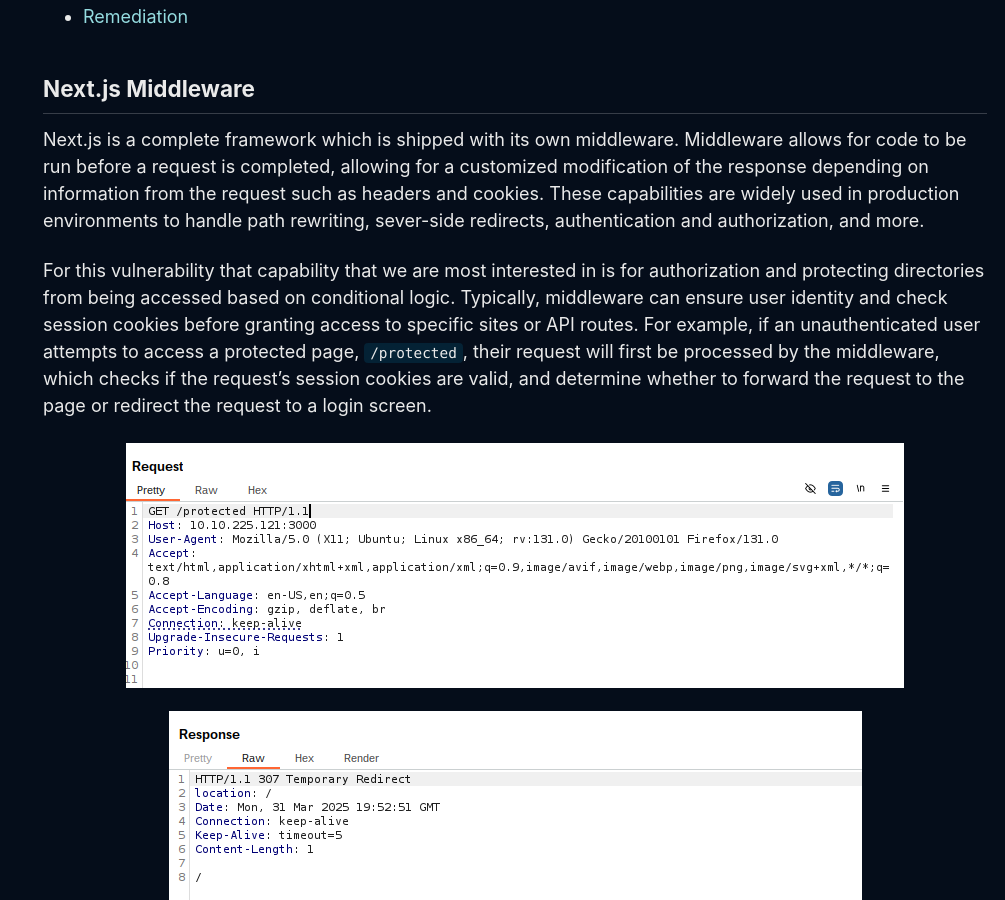
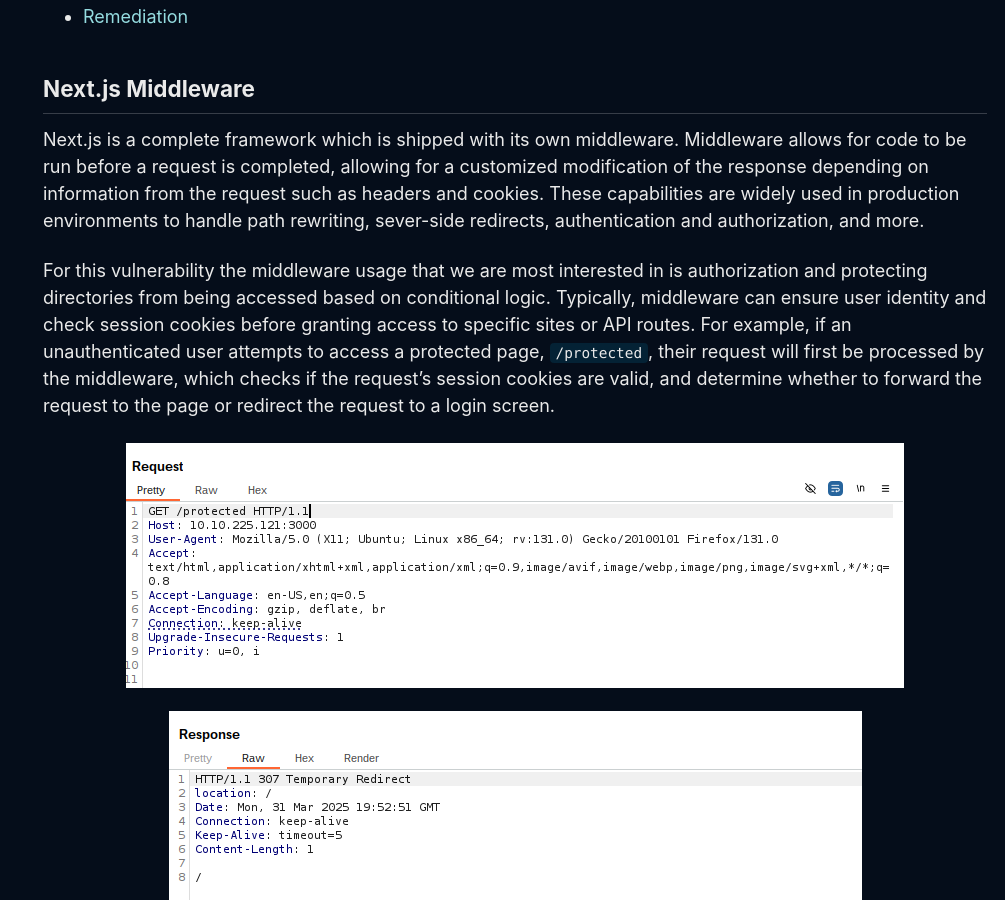
Before and after one commit to harutomo-jp/harutomo-jp.github.io, a Jekyll site: the page built from _posts/2025-04-01-CVE-2025-29927.md, in a window 1280 px wide and 900 px high, scrolled down 918 px. Shown: the whole window, without its empty margins (275-1280 px from the left). Built offline with Jekyll 4.4.1, drawn with Linux system fonts in a browser that asks for light colours; cached includes are drawn as plain includes.

Commit message:
quick corrections for CVE-2025-29927

```diff
--- a/_posts/2025-04-01-CVE-2025-29927.md
+++ b/_posts/2025-04-01-CVE-2025-29927.md
@@ -44,7 +44,7 @@
 
 Next.js is a complete framework which is shipped with its own middleware.  Middleware allows for code to be run before a request is completed, allowing for a customized modification of the response depending on information from the request such as headers and cookies.  These capabilities are widely used in production environments to handle path rewriting, sever-side redirects, authentication and authorization, and more.
 
-For this vulnerability that capability that we are most interested in is for authorization and protecting directories from being accessed based on conditional logic.  Typically, middleware can ensure user identity and check session cookies before granting access to specific sites or API routes.  For example, if an unauthenticated user attempts to access a protected page, `/protected`, their request will first be processed by the middleware, which checks if the request's session cookies are valid, and determine whether to forward the request to the page or redirect the request to a login screen.
+For this vulnerability the middleware usage that we are most interested in is authorization and protecting directories from being accessed based on conditional logic.  Typically, middleware can ensure user identity and check session cookies before granting access to specific sites or API routes.  For example, if an unauthenticated user attempts to access a protected page, `/protected`, their request will first be processed by the middleware, which checks if the request's session cookies are valid, and determine whether to forward the request to the page or redirect the request to a login screen.
 
 <p align="center">
   <img src="/assets/images/CVE-2025-29927/unauth-request-no-header.png">
```
